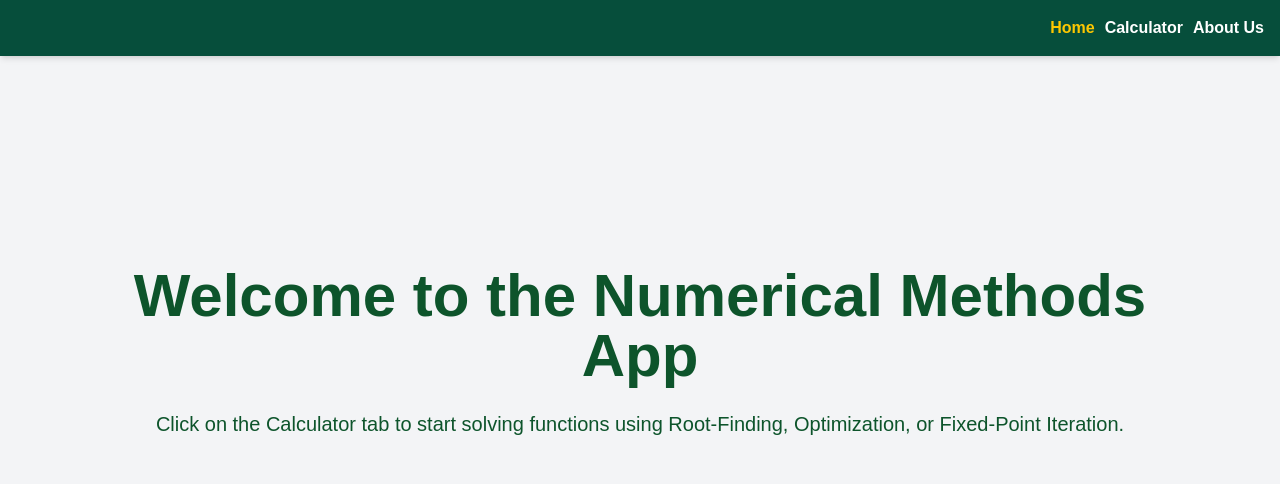
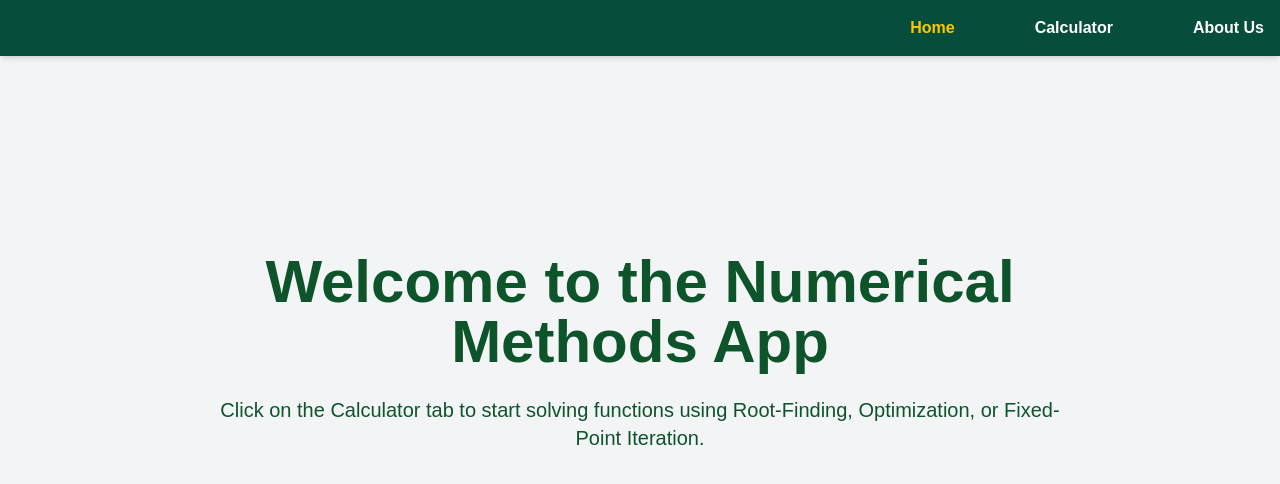
Before and after one commit to JephoneTorre/Numerical-Methods-Solver--Root-Finding--Optimization---Fixed-Point-Iteration, a Next.js app: page / in a window 1280 px wide. Shown: the top 484 px of the page. Built offline with nearby package versions, Linux system fonts and the light colour scheme.

Commit message:
the header content spacing

```diff
--- a/src/app/page.js
+++ b/src/app/page.js
@@ -47,7 +47,7 @@ export default function HomePage() {
   return (
     <div className="min-h-screen bg-gray-100" style={{ fontFamily: 'Lufga, sans-serif' }}>
       {/* Header */}
-      <header className="fixed top-0 left-0 w-full bg-[#064e3b] text-white p-4 flex justify-end space-x-2.5 shadow-md z-50">
+      <header className="fixed top-0 left-0 w-full bg-[#064e3b] text-white p-4 flex justify-end space-x-20 shadow-md z-50">
         <button
           onClick={() => setActiveTab("home")}
           className={`font-semibold ${activeTab === "home" ? "text-yellow-400" : "hover:text-yellow-300"}`}
@@ -69,7 +69,7 @@ export default function HomePage() {
       </header>
 
       {/* Main content */}
-      <div className="pt-28 max-w-6xl mx-auto p-4 text-green-900">
+      <div className="pt-28 max-w-4xl mx-auto p-4 text-green-900">
         {/* Home Tab */}
         {activeTab === "home" && (
           <div className="flex flex-col items-center justify-center min-h-[60vh] text-center">
```
